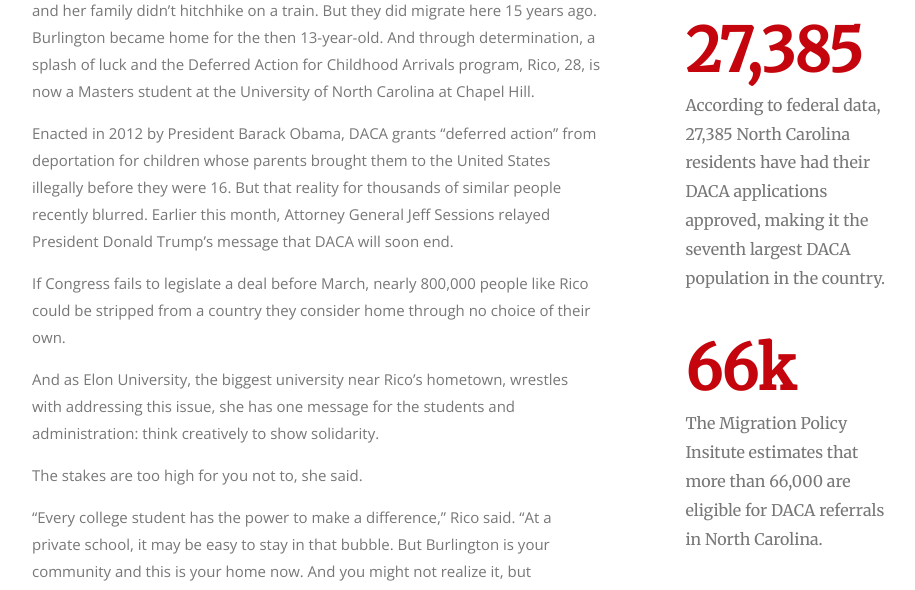
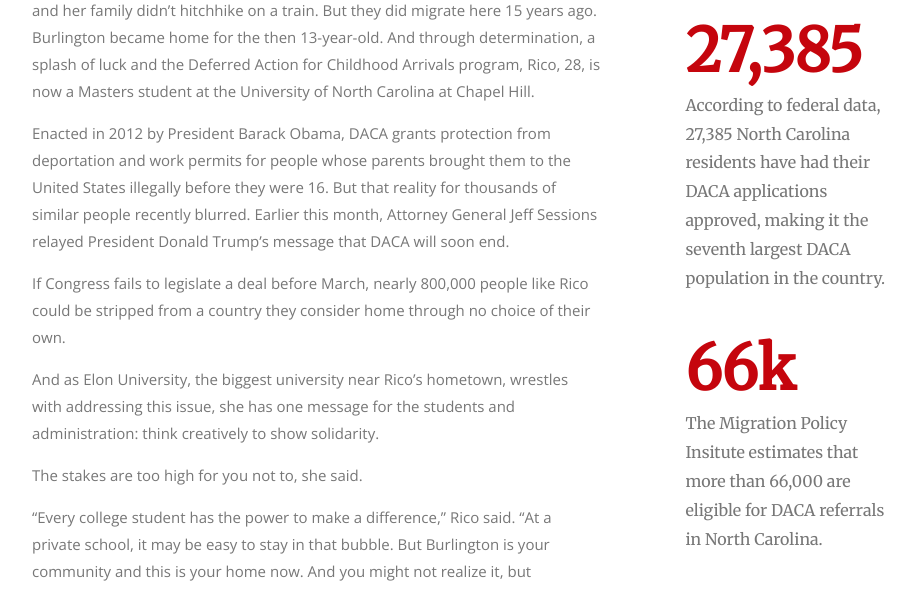
Before and after one commit to elonnewsnetwork/daca, a plain HTML site: page index.html in a window 1280 px wide. Shown: the part 1340-1930 px from the top of the page, without its empty margins (134-1049 px from the left). Drawn offline with nearby package versions, Linux system fonts and the light colour scheme; some packages are replaced by stand-ins of ours.

Commit message:
Update index.html

```diff
--- a/index.html
+++ b/index.html
@@ -259,7 +259,7 @@ body, html {
 <p>The little girl who watched people desert everything just for the less-than-certain chance at a better life in a foreign land ultimately took the same leap. No, she and her family didn’t hitchhike on a train. But they did migrate here 15 years ago. Burlington became home for the then 13-year-old. And through determination, a splash of luck and  the Deferred Action for Childhood Arrivals program, Rico, 28, is now a Masters student at the University of North Carolina at Chapel Hill.
 </p>
 
-<p>Enacted in 2012 by President Barack Obama, DACA grants “deferred action” from deportation for children whose parents brought them to the United States illegally before they were 16. But that reality for thousands of similar people recently blurred. Earlier this month, Attorney General Jeff Sessions relayed President Donald Trump’s message that DACA will soon end.</p>
+<p>Enacted in 2012 by President Barack Obama, DACA grants protection from deportation and work permits for people whose parents brought them to the United States illegally before they were 16. But that reality for thousands of similar people recently blurred. Earlier this month, Attorney General Jeff Sessions relayed President Donald Trump’s message that DACA will soon end.</p>
 
 <p>If Congress fails to legislate a deal before March, nearly 800,000 people like Rico could be stripped from a country they consider home through no choice of their own. </p>
 
```
